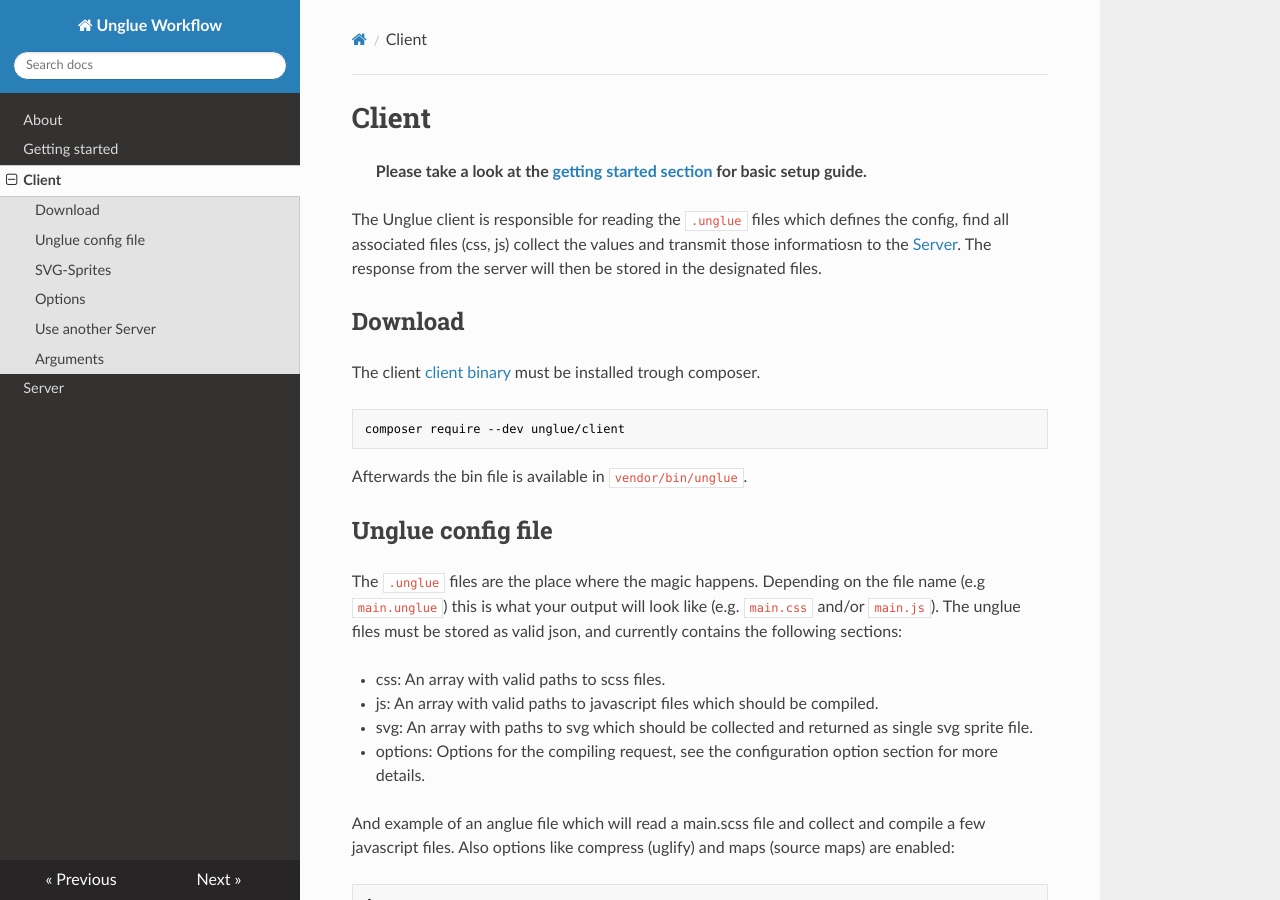
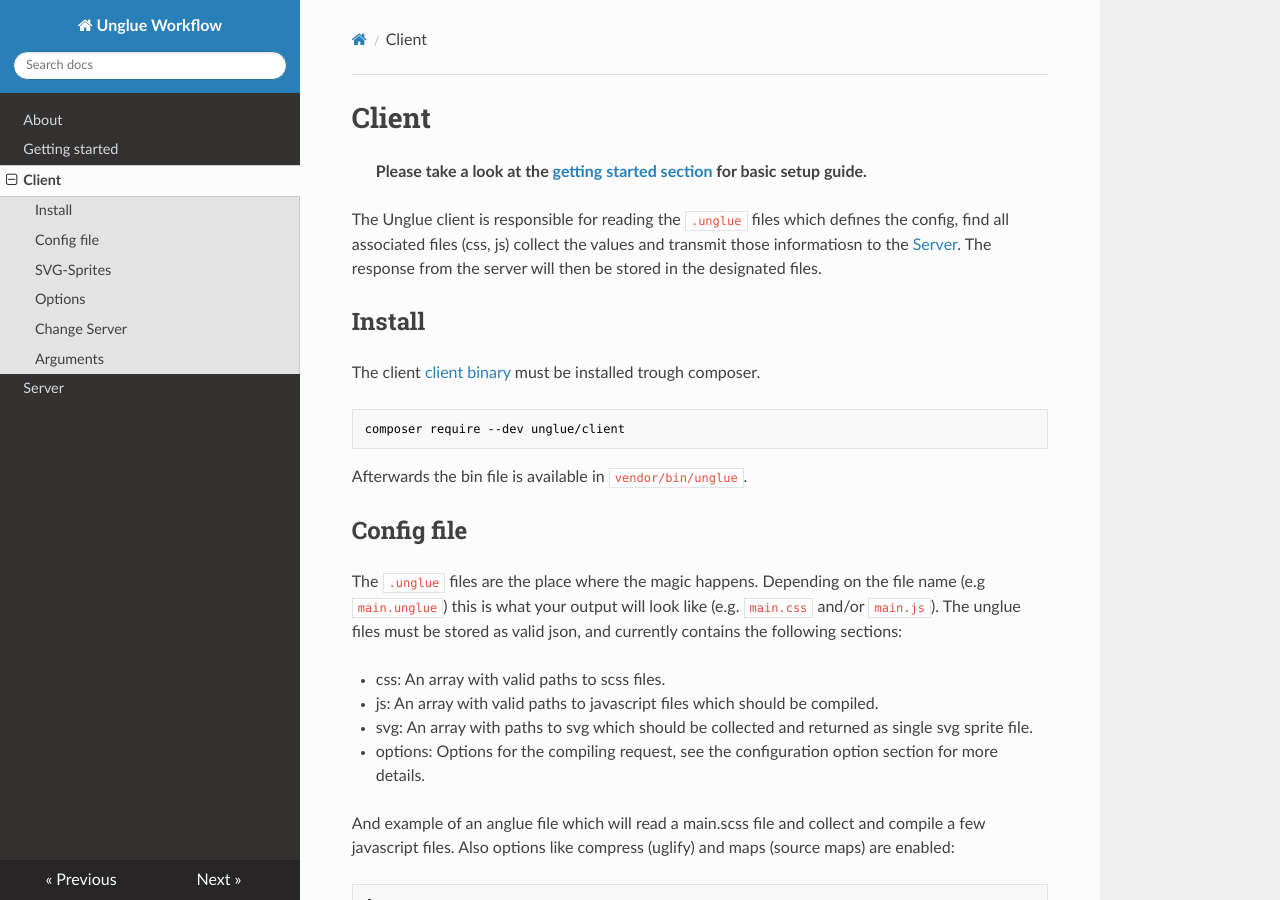
Before and after one commit to frontend-workflow-cloud-compiler/docs, an MkDocs documentation site: the page built from docs/client.md, in a window 1280 px wide and 900 px high. Built offline with MkDocs 1.6.1, drawn with Linux system fonts in a browser that asks for light colours; nearby versions of some CDN libraries; old or Windows-style settings are respelled for this version of MkDocs; some of the changed text lies outside the part shown.

Commit message:
Update client.md

```diff
--- a/docs/client.md
+++ b/docs/client.md
@@ -4,7 +4,7 @@
 
 The Unglue client is responsible for reading the `.unglue` files which defines the config, find all associated files (css, js) collect the values and transmit those informatiosn to the [Server](server.md). The response from the server will then be stored in the designated files.
 
-## Download
+## Install
 
 The client [client binary](https://github.com/unglue-workflow/client) must be installed trough composer.
 
@@ -14,7 +14,7 @@
 
 Afterwards the bin file is available in `vendor/bin/unglue`.
 
-## Unglue config file
+## Config file
 
 The `.unglue` files are the place where the magic happens. Depending on the file name (e.g `main.unglue`) this is what your output will look like (e.g. `main.css` and/or `main.js`). The unglue files must be stored as valid json, and currently contains the following sections:
 
@@ -72,7 +72,7 @@
 |compress|boolean|compress css and js
 |maps|boolean|generate maps file for css and js
 
-## Use another Server
+## Change Server
 
 Run the `watch` or `compile` commands with argument `--server=localhost:3000` in order to connect to anyother server. By default you will connect to the cloud compile server of the unglue project.
 
```
